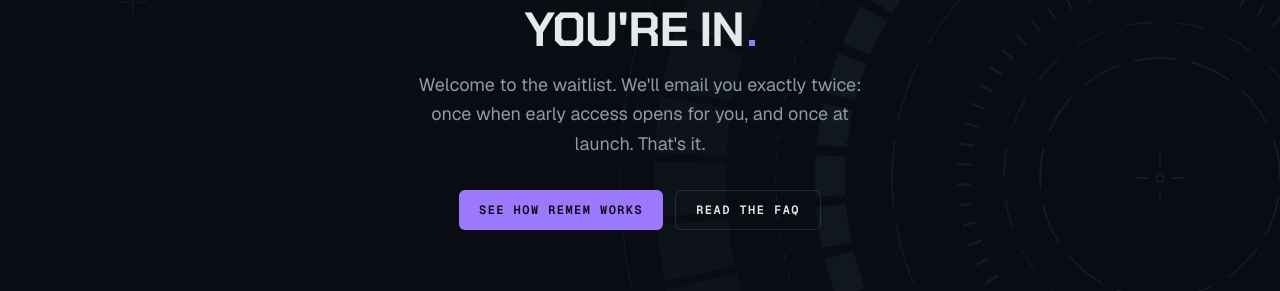
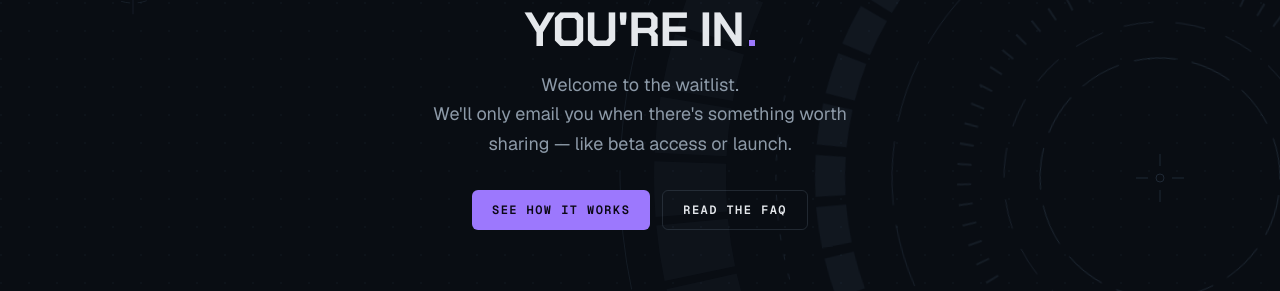
Before and after one commit to Rememapp/remem-web, a Next.js app: page /waitlist/success in a window 1280 px wide. Shown: the part 222-513 px from the top of the page. Built offline with nearby package versions, Linux system fonts and the light colour scheme; no server answers.

Commit message:
style: update waitlist success message text and adjust button copy

```diff
--- a/src/app/waitlist/success/page.tsx
+++ b/src/app/waitlist/success/page.tsx
@@ -34,12 +34,12 @@
             </Reveal>
             <Reveal immediate delay={0.18}>
                 <p className="mt-4 max-w-md text-lg leading-relaxed text-muted-foreground">
-                    Welcome to the waitlist. We&apos;ll email you exactly twice: once when early access opens for you, and once at launch. That&apos;s it.
+                    Welcome to the waitlist. <br /> We&apos;ll only email you when there&apos;s something worth sharing — like beta access or launch.
                 </p>
             </Reveal>
             <Reveal immediate delay={0.26} className="mt-8 flex flex-wrap justify-center gap-3">
                 <Button asChild>
-                    <Link href="/how-it-works">See how Remem works</Link>
+                    <Link href="/how-it-works">See how It works</Link>
                 </Button>
                 <Button asChild variant="outline">
                     <Link href="/faq">Read the FAQ</Link>
```
